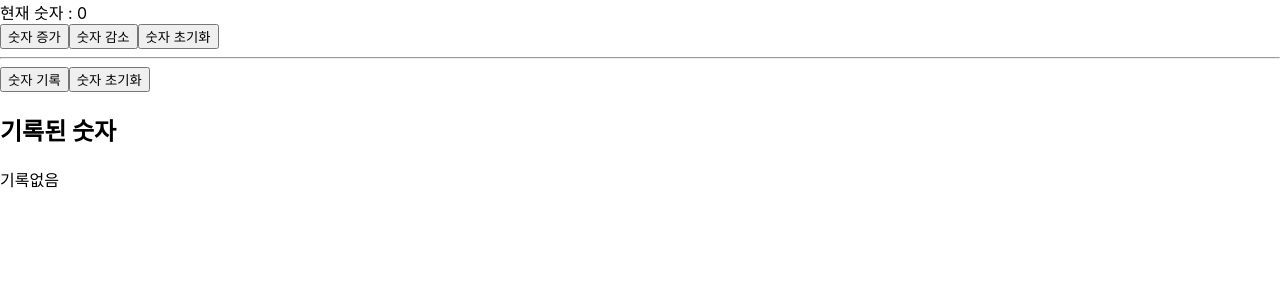
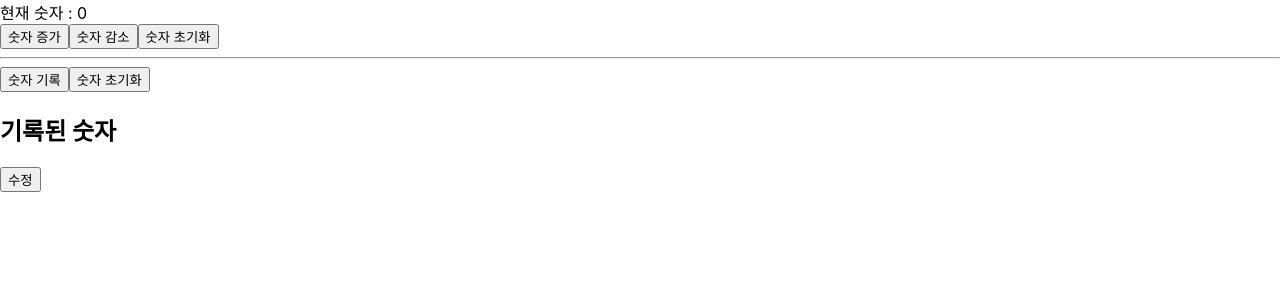
Before and after one commit to wonki9589/jpaProj, a React (Create React App) app in the folder src/main/reactfront/: page / in a window 1280 px wide. Shown: the top 300 px of the page. Built offline with nearby package versions, Linux system fonts and the light colour scheme.

Commit message:
react input

```diff
--- a/src/main/reactfront/src/App.js
+++ b/src/main/reactfront/src/App.js
@@ -34,11 +34,34 @@ const RecordList = ({numList}) =>{
      return (
          <div>
              <h2> 기록된 숫자 </h2>
-             {numList.length > 0?1
-             :<div>기록없음</div>}
+             <h2> {numList.map((num) => ( <div>{num}</div>))} </h2>
+
          </div>
      )
  }
+
+
+const Input = () => {
+    const [text ,setText] = useState("");
+    const [boolean ,setBoolean] = useState(false);
+
+    let contents = <div>{text}
+                    <button onClick ={() => setBoolean(true)}>수정</button>
+                    </div>
+
+    if(boolean){
+    contents = <div><input type = "text" value ={text}
+                            onChange={(e) => { setText(e.target.value)}}
+                    />
+                    <button onClick = {() => setBoolean(false)}>수정</button>
+               </div>
+    }
+    return (
+    <>
+        {contents}
+    </>
+    )
+}
 
 const App = () => {
     const [numList, setNumList] = useState([]);
@@ -47,6 +70,7 @@ const App = () => {
    <div>
     <RecordForm numList={numList} setNumList={setNumList} />
     <RecordList numList={numList} />
+    <Input />
     </div>
    )
 }
```
